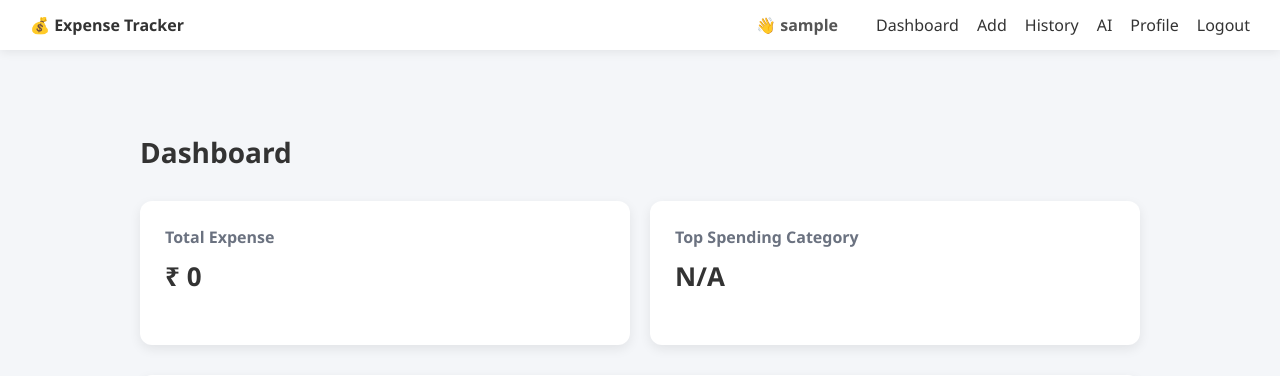
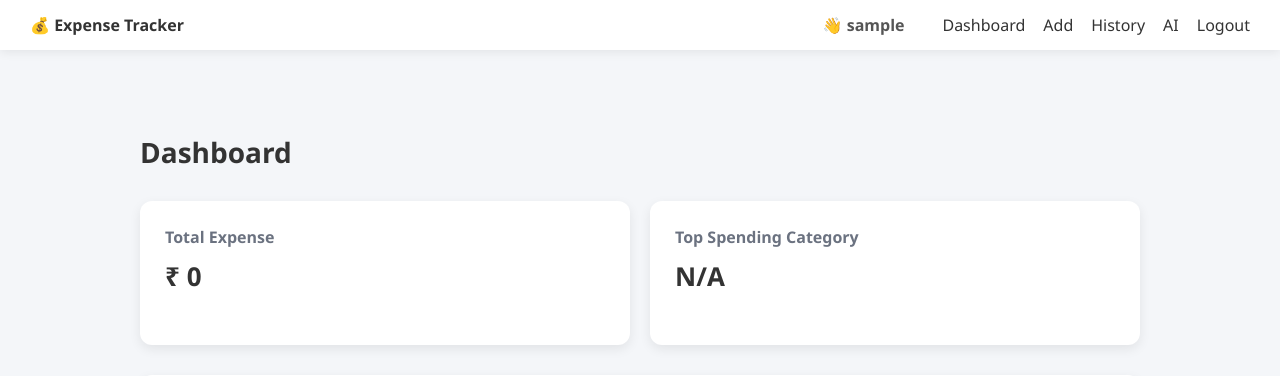
Before and after one commit to Anchita29Sharma/AI-Personal-Expense-Tracker, a Flask app: page / in a window 1280 px wide. Shown: the top 376 px of the page. Run offline with Flask 3, Linux system fonts and the light colour scheme; the visitor is signed in with stand-in values (Sample User, id 1); data that the repository does not hold is empty.

Commit message:
Update base.html

```diff
--- a/templates/base.html
+++ b/templates/base.html
@@ -20,7 +20,6 @@
         <a href="/add">Add</a>
         <a href="/history">History</a>
         <a href="/insights">AI</a>
-        <a href="/profile">Profile</a>
         <a href="/logout" class="logout">Logout</a>
     </div>
 </nav>
```
